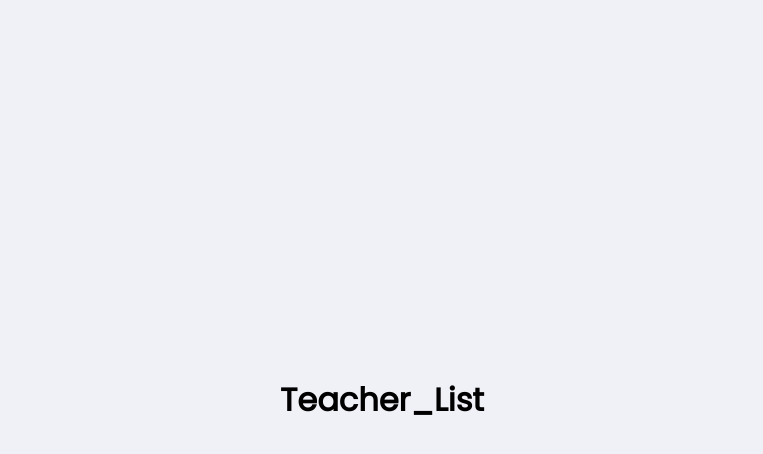
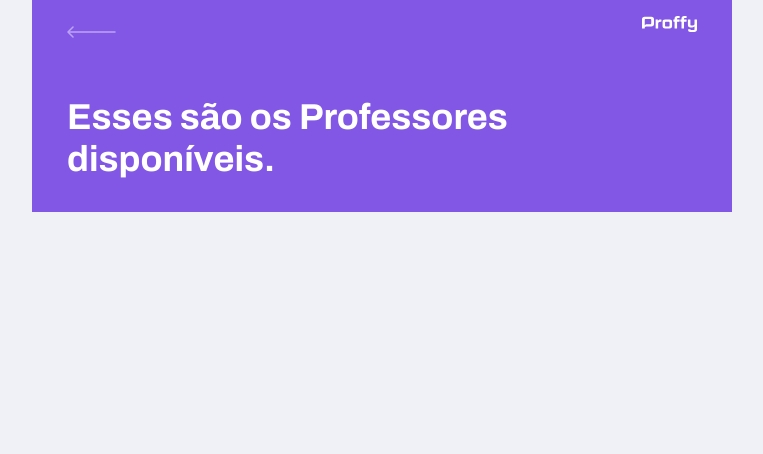
Before and after one commit to guiferrini/Busca_Aulas, a React (Create React App) app in the folder web/: page /study in a window 1280 px wide. Shown: the top 454 px of the page, without its empty margins (258-1021 px from the left). Built offline with nearby package versions, Linux system fonts and the light colour scheme; the HTML template or start-up script is replaced by a standard one.

Commit message:
Add component PageHeader

```diff
--- /dev/null
+++ b/web/src/components/PageHeader/index.tsx
@@ -0,0 +1,32 @@
+import React from 'react';
+import { Link } from 'react-router-dom';
+
+import logoImg from '../../assets/images/logo.svg';
+import backIcon from '../../assets/images/icons/back.svg';
+
+interface PageHeaderProps {
+  title: string;
+}
+// function PageHeader() {  //sem propriedades
+  //tenho um componente chamado PageHeader ele é um functionComponent
+  //e as propriedades q ele tem sao <essas aqui>. (props) essas são minhas propriedades
+const PageHeader: React.FC<PageHeaderProps> = (props) => { //p passar parametro p componente
+  return (
+    <header className="page-header">
+      <div className="top-bar-container">
+        <Link to="/">
+          <img src={backIcon} alt=""/>
+        </Link>
+        <img src={logoImg} alt=""/>
+      </div>
+
+      <div className="header-content">
+        <strong>
+          {props.title}
+        </strong>
+      </div>
+    </header>
+  );
+}
+
+export default PageHeader;
--- a/web/src/pages/TeacherForm/index.tsx
+++ b/web/src/pages/TeacherForm/index.tsx
@@ -1,8 +1,11 @@
 import React from 'react';
+import PageHeader from '../../components/PageHeader';
 
 function TeacherForm() {
   return (
-    <h1>Teacher_Form</h1>
+    <div id="page-teacher-form" className="container">
+      <PageHeader title="Que incrível que você quer dar aulas"/>
+    </div>
   )
 }
 
--- a/web/src/pages/TeacherList/index.tsx
+++ b/web/src/pages/TeacherList/index.tsx
@@ -1,8 +1,13 @@
 import React from 'react';
+import PageHeader from '../../components/PageHeader';
+
+import './styles.css';
 
 function TeacherList() {
   return (
-    <h1>Teacher_List</h1>
+    <div id="page-teacher-list" className="container">
+      <PageHeader title="Esses são os Professores disponíveis." />
+    </div>
   )
 }
 
--- /dev/null
+++ b/web/src/pages/TeacherList/styles.css
@@ -0,0 +1,46 @@
+#page-teacher-list {
+  width: 100vw;
+  height: 100vh;
+}
+
+.page-header {
+  display: flex;
+  flex-direction: column;
+  background-color: var(--color-primary);
+}
+
+.page-header .top-bar-container {
+  width: 90%;
+  margin: 0 auto;
+  display: flex;
+  justify-content: space-between;
+  text-align: center;
+  color: var(--color-text-in-primary);
+  padding: 1.6rem 0;
+}
+
+.page-header .top-bar-container a {
+  height: 3.2rem;
+  transition: opacity 0.2s;
+}
+
+.page-header .top-bar-container a:hover {
+  opacity: 0.6;
+}
+
+.page-header .top-bar-container > img {
+  height: 1.6rem;
+}
+
+.page-header .header-content {
+  width: 90%;
+  margin: 0 auto;
+  position: relative;
+  margin: 3.2rem auto;
+}
+
+.page-header .header-content strong {
+  font: 700 3.6rem Archivo;
+  line-height: 4.2rem;
+  color: var(--color-title-in-primary);
+}
```
Also changed, not shown: web/src/components/PageHeader/styles.css (added).
